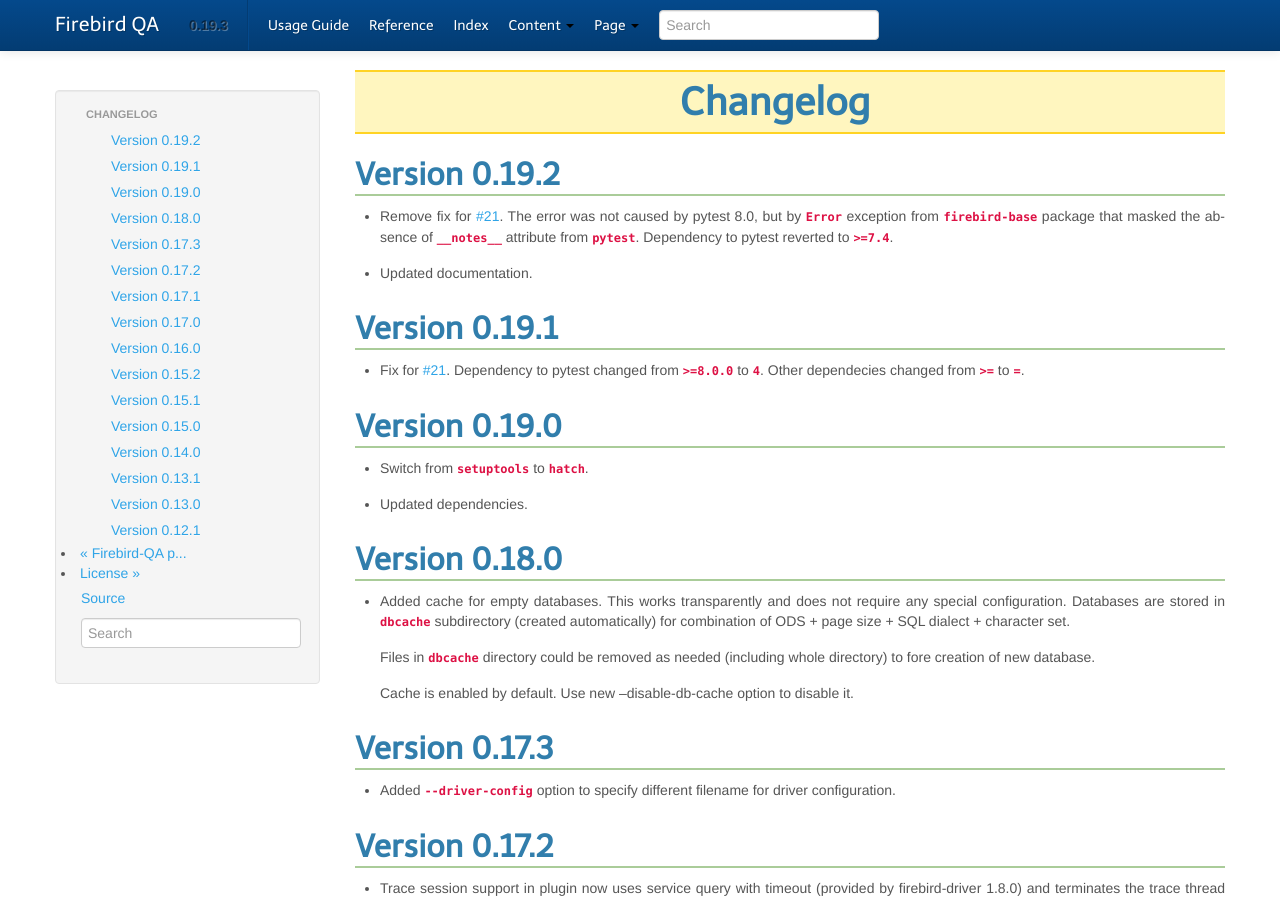
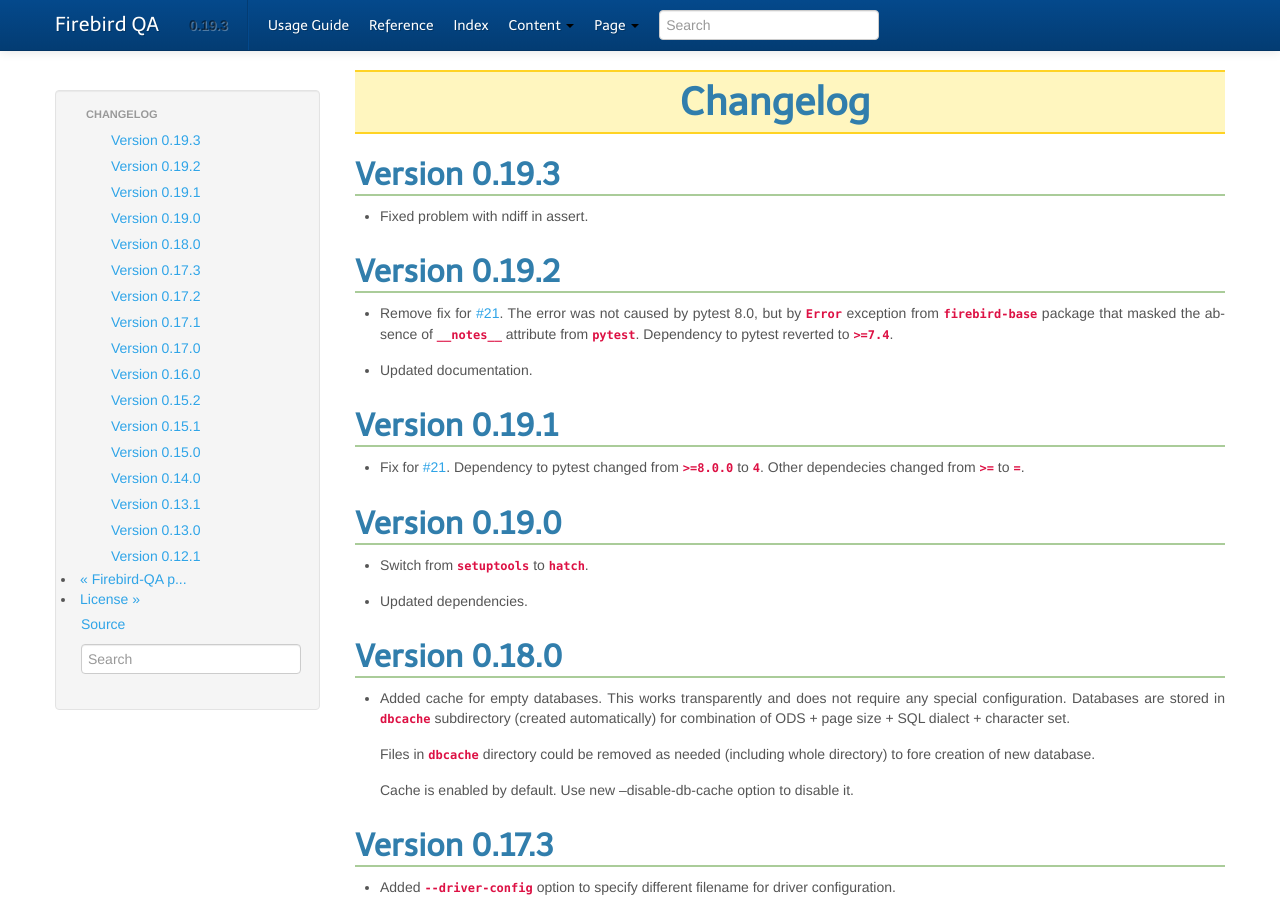
Before and after one commit to FirebirdSQL/firebird-qa, a Sphinx documentation site: the page built from docs/changelog.txt, in a window 1280 px wide and 900 px high. Built offline with Sphinx 7.4.7, drawn with Linux system fonts in a browser that asks for light colours.

Commit message:
Changelog for 0.19.3 release

```diff
--- a/docs/changelog.txt
+++ b/docs/changelog.txt
@@ -3,6 +3,11 @@
 #########
 
 .. currentmodule:: firebird.qa.plugin
+
+Version 0.19.3
+==============
+
+* Fixed problem with ndiff in assert.
 
 Version 0.19.2
 ==============
```
Also changed, not shown: CHANGELOG.md (+6 -0 lines).
